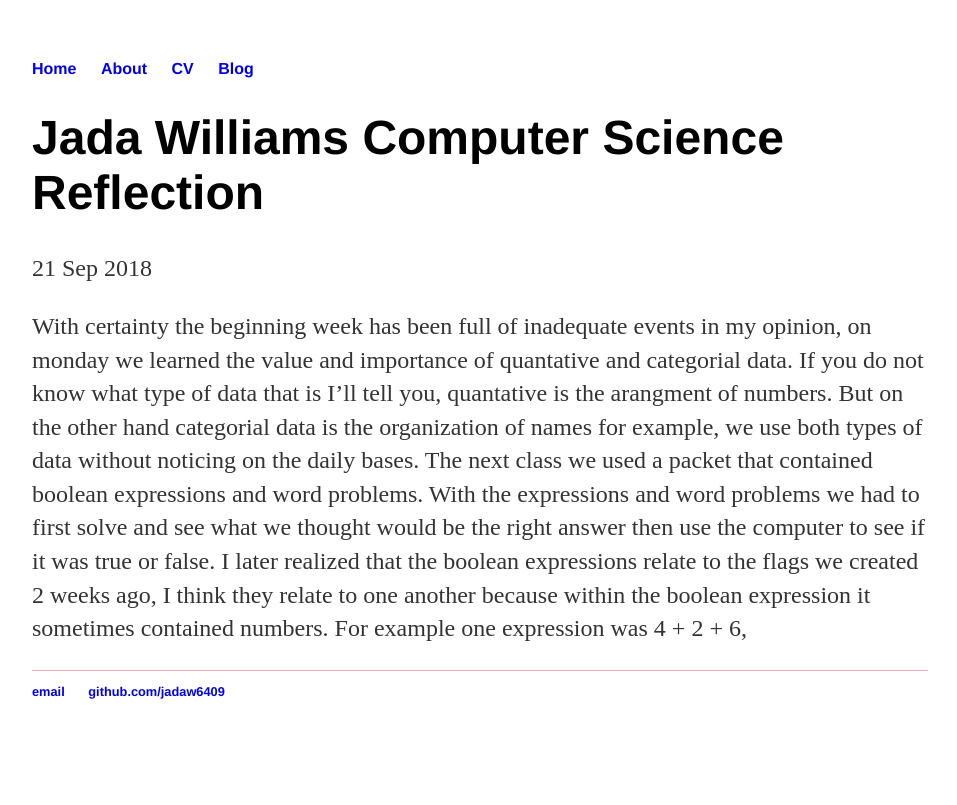
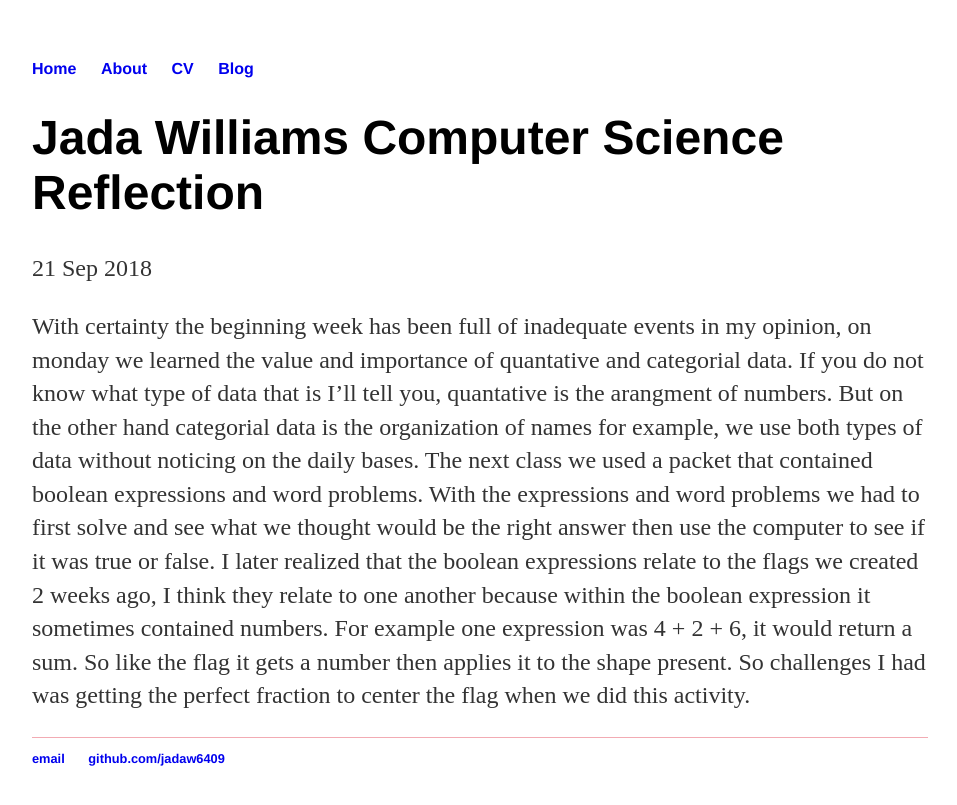
Before and after one commit to jadaw6409/jadaw6409.github.io, a Jekyll site: the page built from _posts/2018-10-26-title-of-my-post.md, in a window 1280 px wide. Shown: the top 805 px of the page, without its empty margins (160-1117 px from the left). Built offline with Jekyll 4.4.1, drawn with Linux system fonts in a browser that asks for light colours.

Commit message:
Update 2018-10-26-title-of-my-post.md

```diff
--- a/_posts/2018-10-26-title-of-my-post.md
+++ b/_posts/2018-10-26-title-of-my-post.md
@@ -4,4 +4,4 @@
 date: 2018-09-21
 ---
 
-With certainty the beginning week has been full of inadequate events in my opinion, on monday we learned the value and importance of quantative and categorial data. If you do not know what type of data that is I'll tell you, quantative is the arangment of numbers. But on the other hand categorial data is the organization of names for example, we use both types of data without noticing on the daily bases. The next class we used a packet that contained boolean expressions and word problems. With the expressions and word problems we had to first solve and see what we thought would be the right answer then use the computer to see if it was true or false. I later realized that the boolean expressions relate to the flags we created 2 weeks ago, I think they relate to one another because within the boolean expression it sometimes contained numbers. For example one expression was 4 + 2 + 6,
+With certainty the beginning week has been full of inadequate events in my opinion, on monday we learned the value and importance of quantative and categorial data. If you do not know what type of data that is I'll tell you, quantative is the arangment of numbers. But on the other hand categorial data is the organization of names for example, we use both types of data without noticing on the daily bases. The next class we used a packet that contained boolean expressions and word problems. With the expressions and word problems we had to first solve and see what we thought would be the right answer then use the computer to see if it was true or false. I later realized that the boolean expressions relate to the flags we created 2 weeks ago, I think they relate to one another because within the boolean expression it sometimes contained numbers. For example one expression was 4 + 2 + 6, it would return a sum. So like the flag it gets a number then applies it to the shape present. So challenges I had was getting the perfect fraction to center the flag when we did this activity.
```
